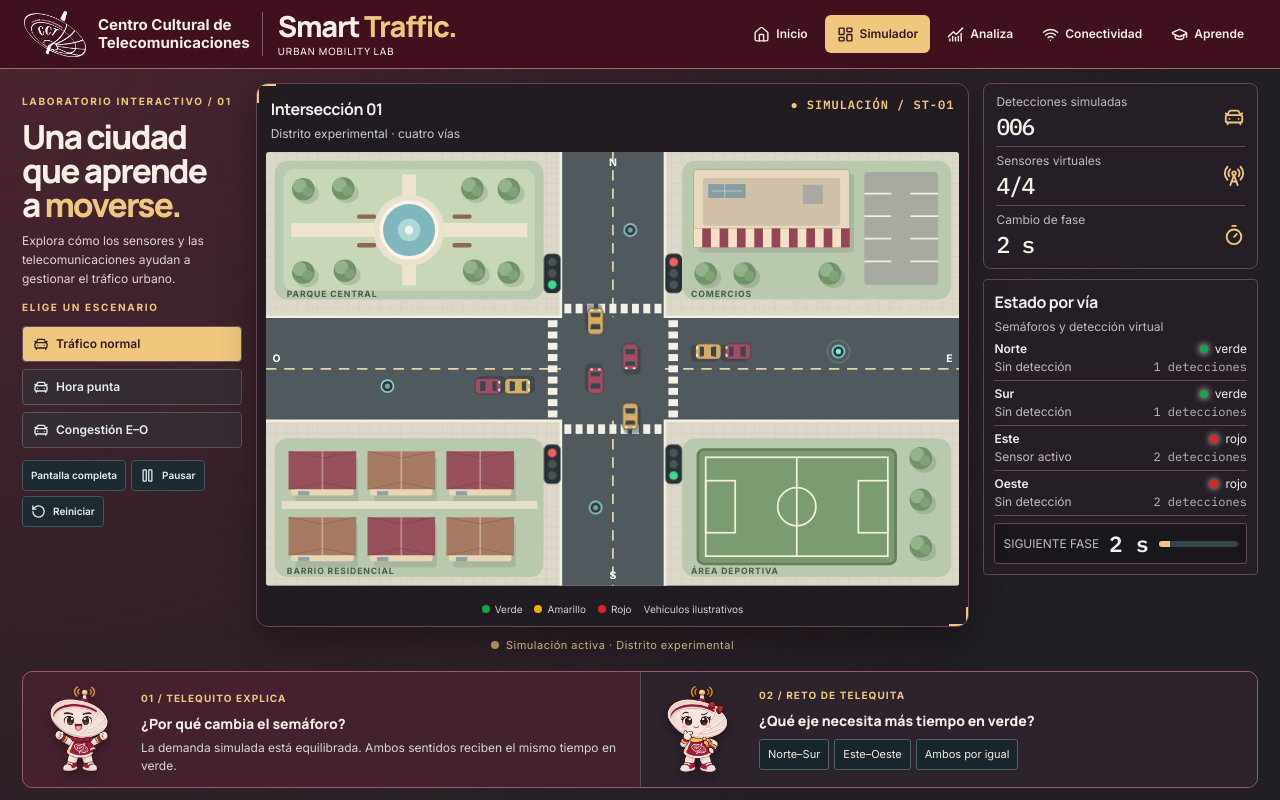
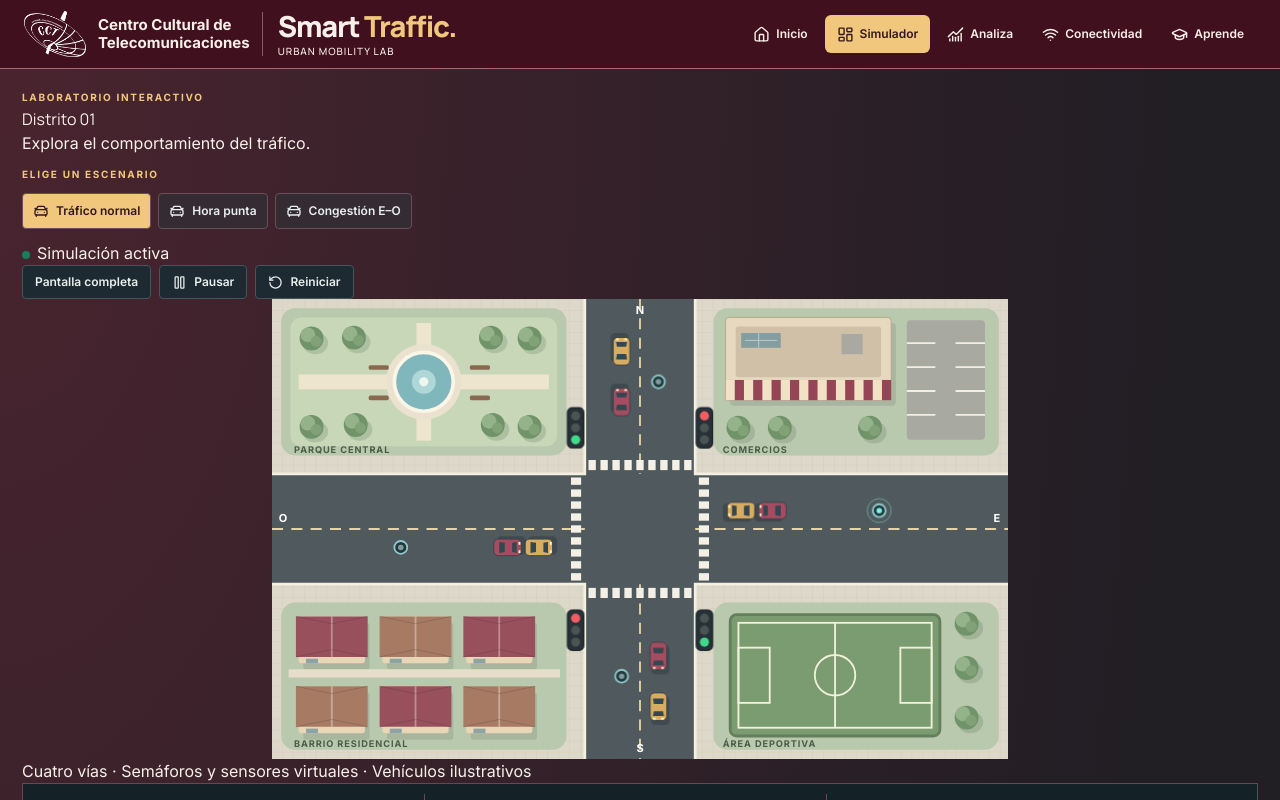
Before and after one commit to mafeeer29/smart-traffic-cct, a React (Vite) app in the folder dashboard/: page / in a window 1280 px wide. Both pictures are taken after a click on the button "Simulador". Shown: the top 800 px of the page. Built offline with nearby package versions, Linux system fonts and the light colour scheme.

Commit message:
feat: separate editorial landing and focused simulator from technical views

```diff
--- a/dashboard/src/App.tsx
+++ b/dashboard/src/App.tsx
@@ -1,5 +1,5 @@
 import {useState} from 'react'
-import {Activity,CarFront,RadioTower,Pause,Play,RotateCcw,Wifi,Timer} from 'lucide-react'
+import {ArrowRight,Network,TrafficCone,Activity,CarFront,RadioTower,Pause,Play,RotateCcw,Wifi,Timer} from 'lucide-react'
 import {BarChart,Bar,XAxis,YAxis,Tooltip,ResponsiveContainer,CartesianGrid} from 'recharts'
 import Guide from './components/mascots/Guide'
 import Sidebar from './components/layout/Sidebar'
@@ -7,10 +7,10 @@ import Intersection from './components/traffic/Intersection'
 import {useTraffic,scenarios} from './hooks/useTraffic'
 import type {Page,Scenario} from './types/traffic'
 import './App.css'
-const titles:Record<Page,string>={dashboard:'Centro de control',intersection:'Intersección inteligente',statistics:'Estadísticas',connectivity:'Conectividad',learn:'Tu ciudad, tus decisiones'}
+const titles:Record<Page,string>={home:'Inicio',dashboard:'Distrito 01',intersection:'Intersección inteligente',statistics:'Estadísticas',connectivity:'Conectividad',learn:'Tu ciudad, tus decisiones'}
 const signalColors={verde:'#16a34a',amarillo:'#b8860b',rojo:'#dc2626'}
 function App(){
- const [page,setPage]=useState<Page>('dashboard')
+ const [page,setPage]=useState<Page>('home')
  const traffic=useTraffic()
  const {lanes,scenario,running,remaining,demand,tick}=traffic
  const total=lanes.reduce((sum,l)=>sum+l.count,0)
@@ -18,16 +18,18 @@ function App(){
  const chartData=lanes.map(l=>({via:l.direction,conteo:l.count}))
  const metrics=[{label:'Detecciones simuladas',value:String(total).padStart(3,'0'),Icon:CarFront,note:'Desde el inicio del escenario'},{label:'Sensores virtuales',value:'4/4',Icon:RadioTower,note:'Una entrada por vía'},{label:'Cambio de fase',value:remaining+' s',Icon:Timer,note:running?'Simulación en curso':'Simulación pausada'}]
  const decision=<section className="st-panel st-decision"><span className="st-eyebrow">CONTROL / REGLAS DEL ESCENARIO</span><h2>{lanes.some(l=>l.signal==='verde')?'Paso habilitado: '+lanes.filter(l=>l.signal==='verde').map(l=>l.direction).join('–'):lanes.some(l=>l.signal==='amarillo')?'Transición a rojo':'Intervalo de seguridad'}</h2><p>{description}</p><div className="st-demand">{lanes.map((l,i)=><div key={l.direction}><span>{l.direction}</span><div><i style={{width:demand[i]/6*100+'%'}}/></div><strong>{demand[i]}</strong></div>)}</div><p className="st-muted">Demanda relativa del escenario, no medición real.</p></section>
- const map=<section className="st-panel st-map-panel"><div className="flex justify-between items-start gap-2"><div><h2>Intersección 01</h2><p className="st-muted mt-1">Distrito experimental · cuatro vías</p></div><span className="text-xs font-semibold text-brand-700">● SIMULACIÓN / ST-01</span></div><Intersection lanes={lanes} demand={demand} running={running}/><div className="st-map-caption"><span><i style={{background:"#16a34a"}}/> Verde</span><span><i style={{background:"#eab308"}}/> Amarillo</span><span><i style={{background:"#dc2626"}}/> Rojo</span><span>Vehículos ilustrativos</span></div></section>
+ const map=<section className="st-panel st-map-panel"><div className="flex justify-between items-start gap-2"><div><h2>Intersección 01</h2><p className="st-muted mt-1">Distrito experimental · cuatro vías</p></div><span className="text-xs font-semibold text-brand-700">● SIMULACIÓN / ST-01</span></div><Intersection lanes={lanes} demand={demand} running={running}/><div className="st-map-caption"><span><i style={{background:"#16a34a"}}/> Verde</span><span><i style={{background:"#eab308"}}/> Amarillo</span><span><i style={{background:"#dc2626"}}/> Rojo</span><span>Vehículos ilustrativos · datos simulados</span></div></section>
  const states=<section className="st-panel"><h2>Estado por vía</h2><p className="st-muted mt-1">Semáforos y detección virtual</p>{lanes.map(l=><div className="st-lane" key={l.direction}><div><strong>{l.direction}</strong><p className="st-muted">{l.detected?'Sensor activo':'Sin detección'}</p></div><div className="text-right"><span><i className="st-dot" style={{background:signalColors[l.signal]}}/>{l.signal}</span><p className="st-muted font-mono">{l.count} detecciones</p></div></div>)}<div className="st-timer"><p className="st-muted">SIGUIENTE FASE</p><strong>{remaining} s</strong><div className="h-1.5 mt-2 rounded bg-line overflow-hidden"><div className="h-full bg-brand-700 transition-all" style={{width:Math.min(100,remaining/14*100)+'%'}}/></div></div></section>
- const chart=<section className="st-panel"><h2>Detecciones por vía</h2><p className="st-muted mt-1">Conteo acumulado simulado</p><div className="st-chart"><ResponsiveContainer width="100%" height="100%"><BarChart data={chartData} margin={{left:0,right:10,top:10,bottom:0}}><CartesianGrid vertical={false} stroke="#34454c"/><XAxis dataKey="via" tick={{fontSize:12,fill:"#a8b8bd"}}/><YAxis allowDecimals={false} width={34} tick={{fill:"#a8b8bd",fontSize:12}}/><Tooltip contentStyle={{background:"#18252c",border:"1px solid #52646a",color:"#eef2ed"}} itemStyle={{color:"#e4bd79"}} labelStyle={{color:"#eef2ed"}} cursor={{fill:"#ffffff0b"}}/><Bar dataKey="conteo" name="Detecciones" fill="#e4bd79" radius={[4,4,0,0]}/></BarChart></ResponsiveContainer></div></section>
+ const chart=<section className="st-panel"><h2>Detecciones por vía</h2><p className="st-muted mt-1">Conteo acumulado simulado</p><div className="st-chart"><ResponsiveContainer width="100%" height="100%"><BarChart data={chartData} margin={{left:0,right:10,top:10,bottom:0}}><CartesianGrid vertical={false} stroke="#e4d9cc"/><XAxis dataKey="via" tick={{fontSize:12,fill:"#615b59"}}/><YAxis allowDecimals={false} width={34} tick={{fill:"#615b59",fontSize:12}}/><Tooltip contentStyle={{background:"#fffaf2",border:"1px solid #d8cabc",color:"#28242a"}} itemStyle={{color:"#781d36"}} labelStyle={{color:"#28242a"}} cursor={{fill:"#781d3609"}}/><Bar dataKey="conteo" name="Detecciones" fill="#781d36" radius={[4,4,0,0]}/></BarChart></ResponsiveContainer></div></section>
  const learn=<Guide key={scenario} scenario={scenario} running={running} description={description}/>
  const events=<section className="st-panel lab-events"><h2>Bitácora de operaciones</h2><p className="st-muted">Últimos eventos simulados</p>{traffic.events.map((e,i)=><div key={e.time+'-'+i}><time>T+{e.time}s</time><span>{e.message}</span></div>)}</section>
  const controls=<div className="st-controls"><button className="st-button" onClick={()=>{if(document.fullscreenElement){void document.exitFullscreen().catch(()=>{})}else{void document.documentElement.requestFullscreen().catch(()=>{})}}}>Pantalla completa</button><button className="st-button" onClick={()=>traffic.setRunning(!running)}>{running?<Pause size={15}/>:<Play size={15}/>} {running?'Pausar':'Continuar'}</button><button className="st-button" onClick={()=>traffic.chooseScenario(scenario)}><RotateCcw size={15}/>Reiniciar</button></div>
  const selector=<section className="city-scenarios"><p className="st-eyebrow">ELIGE UN ESCENARIO</p>{(Object.keys(scenarios) as Scenario[]).map(s=><button key={s} aria-pressed={s===scenario} className={'st-button '+(s===scenario?'active':'')} onClick={()=>traffic.chooseScenario(s)}><CarFront size={16}/>{scenarios[s].label}</button>)}</section>
- return <div className="st-shell city-shell"><Sidebar page={page} navigate={setPage}/><main className="st-main"><div className="st-content">
- {page==='dashboard'&&<><div className="city-stage"><div className="city-intro"><span className="st-eyebrow">LABORATORIO INTERACTIVO / 01</span><h1>Una ciudad<br/>que aprende<br/>a <em>moverse.</em></h1><p>Explora cómo los sensores y las telecomunicaciones ayudan a gestionar el tráfico urbano.</p>{selector}<div className="city-controls">{controls}</div></div><div className="city-center">{map}<div className="city-live"><span className="st-dot bg-gold"/>{running?'Simulación activa':'Simulación pausada'} · Distrito experimental</div></div><div className="city-monitor"><div className="st-metrics">{metrics.map(({label,value,Icon,note})=><section className="st-metric" key={label}><div><p className="st-muted">{label}</p><strong>{value}</strong><p className="st-muted">{note}</p></div><Icon size={22}/></section>)}</div>{states}</div></div><div className="city-learning">{learn}</div><div className="city-detail">{decision}{chart}{events}</div></>}
- {page!=='dashboard'&&<><div className="st-hero"><div><span className="st-eyebrow">URBAN MOBILITY LAB</span><h1>{titles[page]}</h1></div>{controls}</div>{selector}</>}
+ return <div className="st-shell city-shell editorial-shell"><Sidebar page={page} navigate={setPage}/><main className="st-main"><div className="st-content">
+ {page==='home'&&<><section className="ed-home"><div className="ed-home-copy"><span className="st-eyebrow">LABORATORIO DE MOVILIDAD URBANA</span><h1>Las ciudades también se <em>comunican.</em></h1><p>Descubre cómo los sensores y las telecomunicaciones hacen posible una movilidad urbana más eficiente.</p><button className="ed-primary" onClick={()=>{traffic.chooseScenario('normal');traffic.setRunning(true);setPage('dashboard')}}>Iniciar experiencia <ArrowRight size={22}/></button></div><div className="ed-home-art"><Intersection lanes={lanes} demand={demand} running={false}/><span>01 — Una intersección conectada</span></div></section><section className="ed-process">{[{Icon:RadioTower,title:'Detecta',copy:'Los sensores identifican el paso de vehículos.'},{Icon:Network,title:'Comunica',copy:'Los datos viajan mediante tecnologías IoT.'},{Icon:TrafficCone,title:'Controla',copy:'El controlador coordina los tiempos de los semáforos.'}].map(({Icon,title,copy})=><article key={title}><Icon size={32}/><div><h2>{title}</h2><p>{copy}</p></div></article>)}</section></>}
+ {page==='dashboard'&&<><section className="ed-simulator"><div className="ed-sim-intro"><span className="st-eyebrow">LABORATORIO INTERACTIVO</span><h1>Distrito 01</h1><p>Explora el comportamiento del tráfico.</p>{selector}<div className="ed-live"><span className="st-dot" style={{background:running?'#16805c':'#b8860b'}}/>{running?'Simulación activa':'Simulación pausada'}</div></div><div className="ed-sim-map"><div className="ed-map-toolbar">{controls}</div><Intersection lanes={lanes} demand={demand} running={running}/><div className="ed-map-note">Cuatro vías · Semáforos y sensores virtuales · Vehículos ilustrativos</div></div></section><section className="ed-summary"><div className="st-metrics">{metrics.map(({label,value,Icon,note})=><section className="st-metric" key={label}><Icon size={25}/><div><p className="st-muted">{label}</p><strong>{value}</strong><p className="st-muted">{note}</p></div></section>)}</div><button className="ed-mentor" onClick={()=>setPage('learn')}><img src={import.meta.env.BASE_URL+'macotas/telequito/explicando.png'} alt="Telequito"/><span><strong>Telequito te explica</strong><small>¿Por qué cambia el semáforo?</small></span><ArrowRight size={22}/></button></section><div className="ed-secondary">{states}{decision}</div></>}
+ {page!=='dashboard'&&page!=='home'&&<div className="st-hero"><div><span className="st-eyebrow">URBAN MOBILITY LAB</span><h1>{titles[page]}</h1></div>{controls}</div>}
+ {page!=='home'&&page!=='dashboard'&&page!=='connectivity'&&selector}
  {page==='intersection'&&<><div className="st-workspace">{map}<div className="st-stack">{states}{decision}</div></div>{learn}</>}
  {page==='statistics'&&<>{chart}<div className="st-bottom">{states}{events}</div></>}
  {page==='connectivity'&&<section className="st-panel"><h2 className="flex items-center gap-2"><Wifi size={22}/> Conexión con la maqueta</h2><p className="mt-3 text-muted">Modo real aún no integrado. No hay conexión MQTT ni lecturas de hardware verificadas.</p><div className="st-lane"><span>ESP32 de sensores</span><span className="st-muted">Pendiente</span></div><div className="st-lane"><span>ESP32 de control</span><span className="st-muted">Pendiente</span></div><div className="st-lane"><span>Broker MQTT</span><span className="st-muted">Sin conectar</span></div><p className="mt-4 flex items-center gap-2 text-sm"><Activity size={18}/> Tiempo de simulación: {tick} s</p></section>}
```
